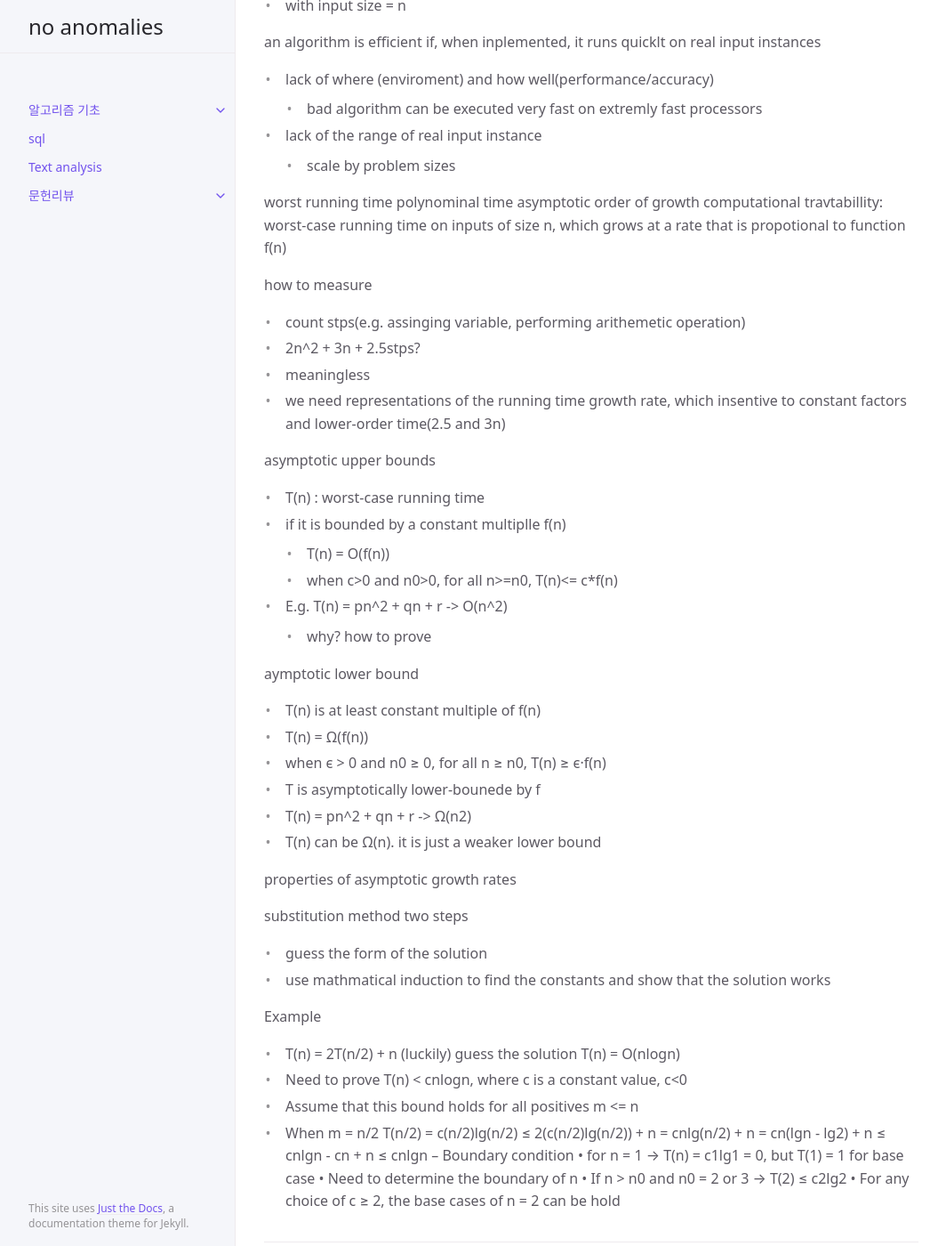
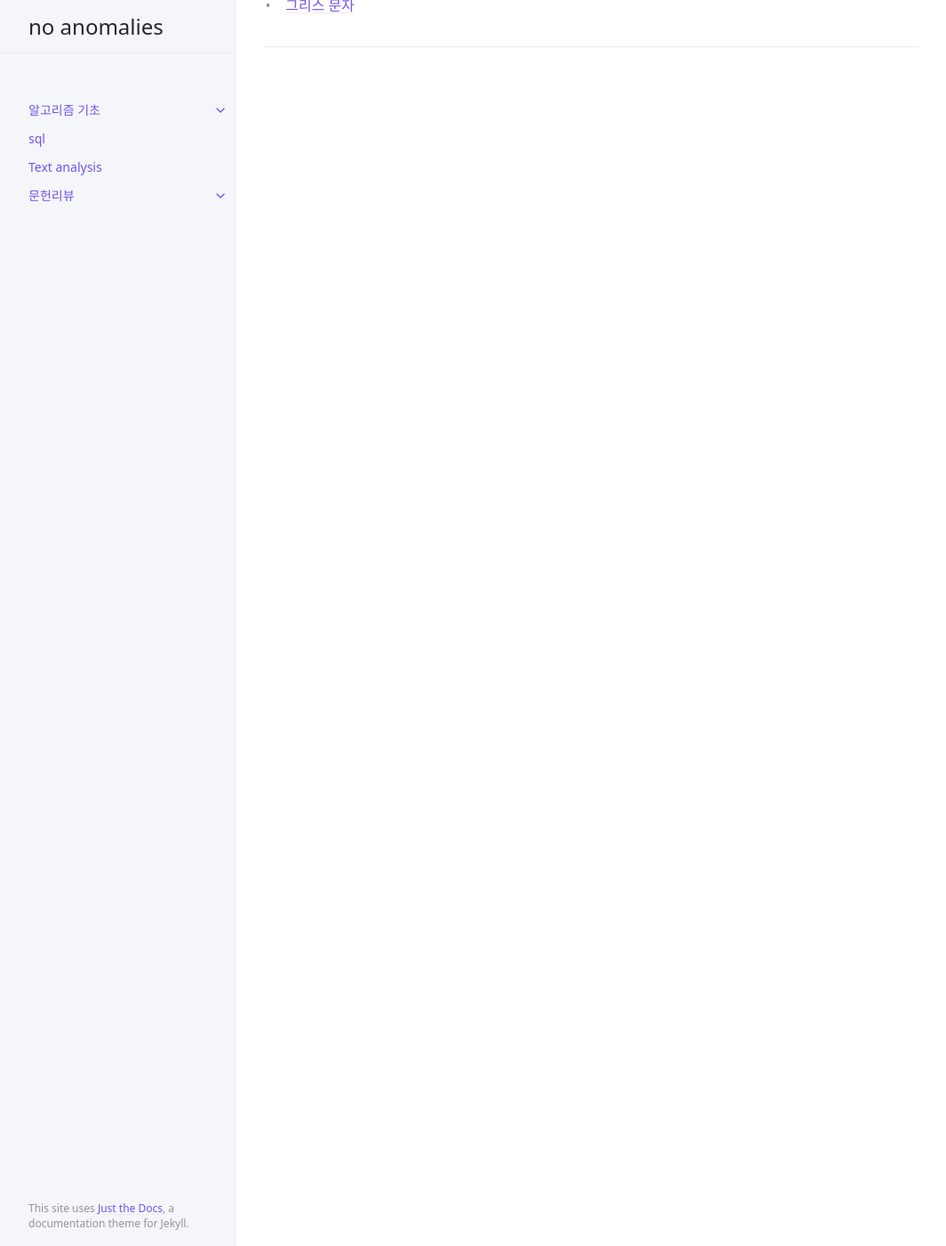
Before and after one commit to noanomal/noanomal.github.io, a Jekyll site: the page built from docs/algorithm_basic/index.md, in a window 1280 px wide and 1400 px high, scrolled down 1788 px. Shown: the whole window at 89% size, without its empty margins (107-1171 px from the left). Built offline with Jekyll 4.4.1, drawn with Linux system fonts in a browser that asks for light colours; cached includes are drawn as plain includes; some of the changed text lies outside the part shown.

Commit message:
greece big letter modify4

````diff
--- a/docs/algorithm_basic/index.md
+++ b/docs/algorithm_basic/index.md
@@ -57,65 +57,3 @@ def insertion_sort(arr):
         arr[j+1] = key
     return arr
 ```
-
-
-example
-  - insertion sort
-  - with input size = n
-
-an algorithm is efficient if, when inplemented, it runs quicklt on real input instances
-- lack of where (enviroment) and how well(performance/accuracy)
-  - bad algorithm can be executed very fast on extremly fast processors
-- lack of the range of real input instance
-  - scale by problem sizes
-
-worst running time
-polynominal time
-asymptotic order of growth
-computational travtabillity: worst-case running time on inputs of size n, which grows at a rate that is propotional to function f(n)
-
-how to measure
-- count stps(e.g. assinging variable, performing arithemetic operation)
-- 2n^2 + 3n + 2.5stps?
-- meaningless
-- we need representations of the running time growth rate, which insentive to constant factors and lower-order time(2.5 and 3n)
-
-asymptotic upper bounds
-- T(n) : worst-case running time
-- if it is bounded by a constant multiplle f(n)
-  - T(n) = O(f(n))
-  - when c>0 and n0>0, for all n>=n0, T(n)<= c*f(n)
-- E.g. T(n) = pn^2 + qn + r -> O(n^2)
-  - why? how to prove
-
-aymptotic lower bound
-- T(n) is at least constant multiple of f(n)
-- T(n) =  Ω(f(n))
-- when  ϵ > 0 and n0 ≥ 0, for all n ≥ n0, T(n) ≥ ϵ·f(n)
-- T is asymptotically lower-bounede by f
-- T(n) = pn^2 + qn + r -> Ω(n2)
-- T(n) can be Ω(n). it is just a weaker lower bound
-
-
-properties of asymptotic growth rates
-
-substitution method
-two steps
-- guess the form of the solution
-- use mathmatical induction to find the constants and show that the solution works
-
-Example
-- T(n) = 2T(n/2) + n
- (luckily) guess the solution T(n) = O(nlogn)
-- Need to prove T(n) < cnlogn, where c is a constant value, c<0
-- Assume that this bound holds for all positives m <= n
-- When m = n/2
-T(n/2) = c(n/2)lg(n/2) ≤ 2(c(n/2)lg(n/2)) + n
-= cnlg(n/2) + n
-= cn(lgn - lg2) + n ≤ cnlgn - cn + n
-≤ cnlgn
-– Boundary condition
-• for n = 1 → T(n) = c1lg1 = 0, but T(1) = 1 for base case
-• Need to determine the boundary of n
-• If n > n0 and n0 = 2 or 3 → T(2) ≤ c2lg2
-• For any choice of c ≥ 2, the base cases of n = 2 can be hold
````
